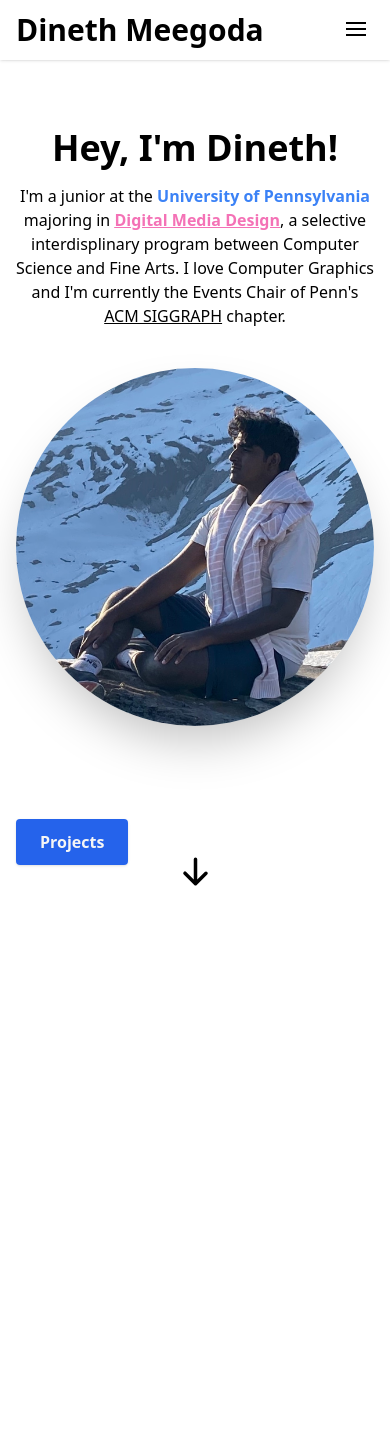
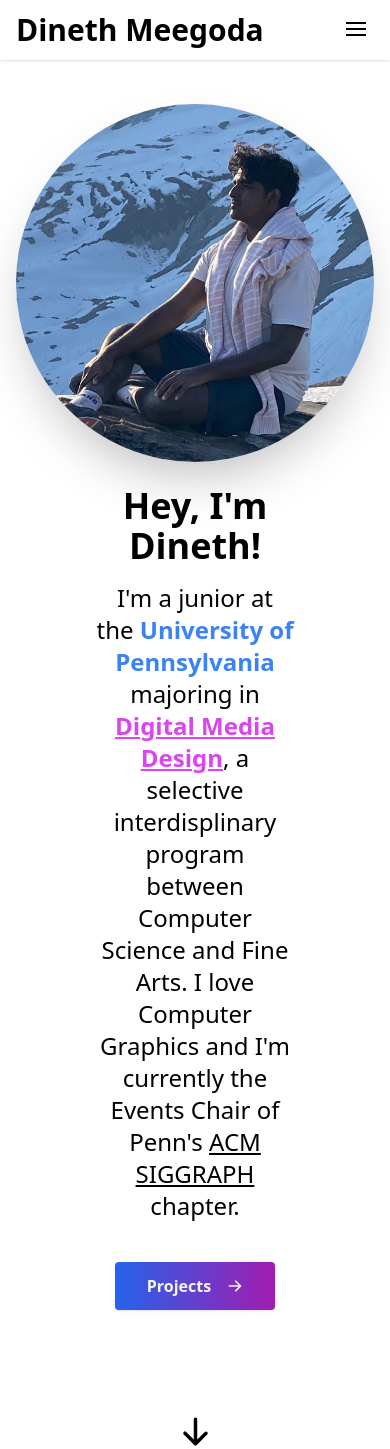
Before and after one commit to dinethmeegoda/portfolio-site, a Next.js app: page / in a window 390 px wide. Before the commit the page ends 889 px from the top, so only its background shows below. Built offline with nearby package versions, Linux system fonts and the light colour scheme.

Commit message:
Fixed Mobile Navbar menu background

```diff
--- a/components/HeroSection.tsx
+++ b/components/HeroSection.tsx
@@ -1,73 +1,67 @@
 'use client';
 import React from 'react';
 import Image from 'next/image';
-import { Link } from 'react-scroll/modules';
-import { HiArrowDown } from 'react-icons/hi';
+import Link from 'next/link';
+import { HiArrowDown, HiArrowRight } from 'react-icons/hi';
 
 const HeroSection = () => {
   return (
     <section id="home">
-      <div className="my-10 items-center justify-center py-16 text-center sm:py-20 md:space-x-4 md:py-40 md:text-left">
-        <div className="flex-row md:mt-2 md:w-3/5">
-          <h1 className="mt-6 text-4xl font-semibold md:mt-0 md:text-7xl">
+      <div className="my-10 flex flex-col items-center justify-center py-16 text-center sm:py-20 md:flex-row-reverse md:space-x-4 md:py-40 md:text-left">
+        <div className="md:mt-2 md:w-1/2">
+          <Image
+            className="rounded-full shadow-2xl"
+            src="/headshot.jpg"
+            alt=""
+            width={500}
+            height={500}
+          />
+        </div>
+        <div className="px-20 md:mt-2 md:w-3/5">
+          <h1 className="mt-6 text-4xl font-semibold md:mt-0 md:text-5xl">
             {' '}
             Hey, I'm Dineth!
           </h1>
-          <p className="text-l mb-10 mt-4 md:text-2xl">
+          <p className="mb-10 mt-4 text-2xl md:text-2xl">
             I&#39;m a junior at the
             <span className="font-bold text-blue-500">
               {' '}
               University of Pennsylvania{' '}
             </span>
             majoring in{' '}
-            <span className="font-bold text-pink-400 underline">
+            <span className="font-bold text-fuchsia-500 underline">
               <a href="http://cg.cis.upenn.edu/dmd.html">
                 Digital Media Design
               </a>
             </span>
             , a selective interdisplinary program between Computer Science and
             Fine Arts. I love Computer Graphics and I'm currently the Events
-            Chair of Penn's{' '}
-            <a class="underline" href="http://cg.cis.upenn.edu/siggraph/">
+            Chair of Penn&apos;s{' '}
+            <a className="underline" href="http://cg.cis.upenn.edu/siggraph/">
               ACM SIGGRAPH
             </a>{' '}
             chapter.
           </p>
-          <div className="md:mt-2 md:w-1/2">
-            <Image
-              className="rounded-full shadow-2xl"
-              src="/headshot.jpg"
-              alt=""
-              width={500}
-              height={500}
-            />
-          </div>
+          <Link
+            href="/projects"
+            className="inline-flex flex-row items-center gap-4 rounded bg-gradient-to-r from-blue-600 to-fuchsia-700 px-8 py-3 font-semibold text-neutral-100 shadow hover:bg-blue-800"
+          >
+            Projects
+            <HiArrowRight />
+          </Link>
         </div>
       </div>
-      <div>
-        <Link
-          to="projects"
-          className="rounded bg-blue-600 px-6 py-3 font-semibold text-neutral-100 shadow hover:bg-blue-800"
-          activeClass="active"
-          spy={true}
-          smooth={true}
-          offset={-100}
-          duration={500}
-        >
-          Projects
-        </Link>
-      </div>
       <div className="flex flex-row justify-center">
-        <Link
-          to="about"
-          activeClass="active"
-          spy={true}
-          smooth={true}
-          offset={-10}
-          duration={500}
+        <button
+          onClick={(evt) => {
+            evt.preventDefault();
+            document
+              .getElementById('demo')
+              ?.scrollIntoView({ behavior: 'smooth' });
+          }}
         >
           <HiArrowDown size={35} />
-        </Link>
+        </button>
       </div>
     </section>
   );
--- a/components/Navbar.tsx
+++ b/components/Navbar.tsx
@@ -32,10 +32,10 @@ const Navbar = () => {
   const [isOpen, setOpen] = useState(false);
 
   return (
+    <>
       <header className="fixed top-0 z-50 mx-auto w-full bg-white px-4 shadow dark:border-b dark:border-stone-600 dark:bg-stone-900 sm:px-20">
         <div className="justify-between md:flex md:items-center">
-        <div>
-          <div className="flex items-center justify-between py-3">
+          <div className="relative z-10 flex items-center justify-between py-3">
             {/* Logo */}
             <div className="md:block md:py-5">
               <h2 className="text-3xl font-bold">Dineth Meegoda</h2>
@@ -63,7 +63,36 @@ const Navbar = () => {
               </button>
             </div>
           </div>
+          {/* Desktop Bar*/}
+          <div className={`mt-0 hidden pb-0 text-2xl md:block`}>
+            <div className="flex items-center space-x-6 space-y-0">
+              {NAV_ITEMS.map((item, idx) => {
+                return [
+                  <Link
+                    key={idx}
+                    to={item.page}
+                    className="lg:inLine-block block text-neutral-900 hover:text-blue-600 dark:text-neutral-100 dark:hover:text-fuchsia-500"
+                  >
+                    {item.label}
+                  </Link>,
+                ];
+              })}
+              <button
+                onClick={() => setTheme('light')}
+                className="hidden rounded-xl bg-slate-100 p-2 dark:block"
+              >
+                <RiMoonFill size={25} color="black" />
+              </button>
+              <button
+                onClick={() => setTheme('dark')}
+                className="block rounded-xl bg-slate-100 p-2 dark:hidden"
+              >
+                <RiSunLine size={25} color="black" />
+              </button>
             </div>
+          </div>
+        </div>
+      </header>
       {/* Mobile Bar*/}
       <AnimatePresence initial={false}>
         {isOpen && (
@@ -71,7 +100,7 @@ const Navbar = () => {
             initial={{ opacity: 0, y: '40px' }}
             animate={{ opacity: 1, y: 0 }}
             exit={{ opacity: 0, y: '40px', transition: { ease: 'easeIn' } }}
-              className={`fixed inset-0 mt-8 flex min-h-screen flex-col items-center justify-center p-12 text-2xl max-md:font-bold md:relative md:mt-0 md:hidden md:min-h-max md:pb-0`}
+            className={`fixed inset-0 z-0 mt-8 flex min-h-screen flex-col items-center justify-center bg-white p-12 text-2xl dark:bg-black max-md:font-bold md:relative md:mt-0 md:hidden md:min-h-max md:pb-0`}
           >
             <div className="space-y-8 text-center">
               {NAV_ITEMS.map((item, idx) => {
@@ -79,7 +108,7 @@ const Navbar = () => {
                   <Link
                     key={idx}
                     to={item.page}
-                      className="lg:inLine-block block text-neutral-900 hover:text-blue-400 dark:text-neutral-100"
+                    className="lg:inLine-block block text-neutral-900 hover:text-blue-600 dark:text-neutral-100 dark:hover:text-fuchsia-500"
                     activeClass="active"
                     spy={true}
                     smooth={true}
@@ -107,36 +136,7 @@ const Navbar = () => {
           </motion.div>
         )}
       </AnimatePresence>
-        {/* Desktop Bar*/}
-        <div className={`mt-0 hidden pb-0 text-2xl md:block`}>
-          <div className="flex items-center space-x-6 space-y-0">
-            {NAV_ITEMS.map((item, idx) => {
-              return [
-                <Link
-                  key={idx}
-                  to={item.page}
-                  className="lg:inLine-block block text-neutral-900 hover:text-blue-400 dark:text-neutral-100"
-                >
-                  {item.label}
-                </Link>,
-              ];
-            })}
-            <button
-              onClick={() => setTheme('light')}
-              className="hidden rounded-xl bg-slate-100 p-2 dark:block"
-            >
-              <RiMoonFill size={25} color="black" />
-            </button>
-            <button
-              onClick={() => setTheme('dark')}
-              className="block rounded-xl bg-slate-100 p-2 dark:hidden"
-            >
-              <RiSunLine size={25} color="black" />
-            </button>
-          </div>
-        </div>
-      </div>
-    </header>
+    </>
   );
 };
 
```
Lines whose indentation alone changed are shown as unchanged.
